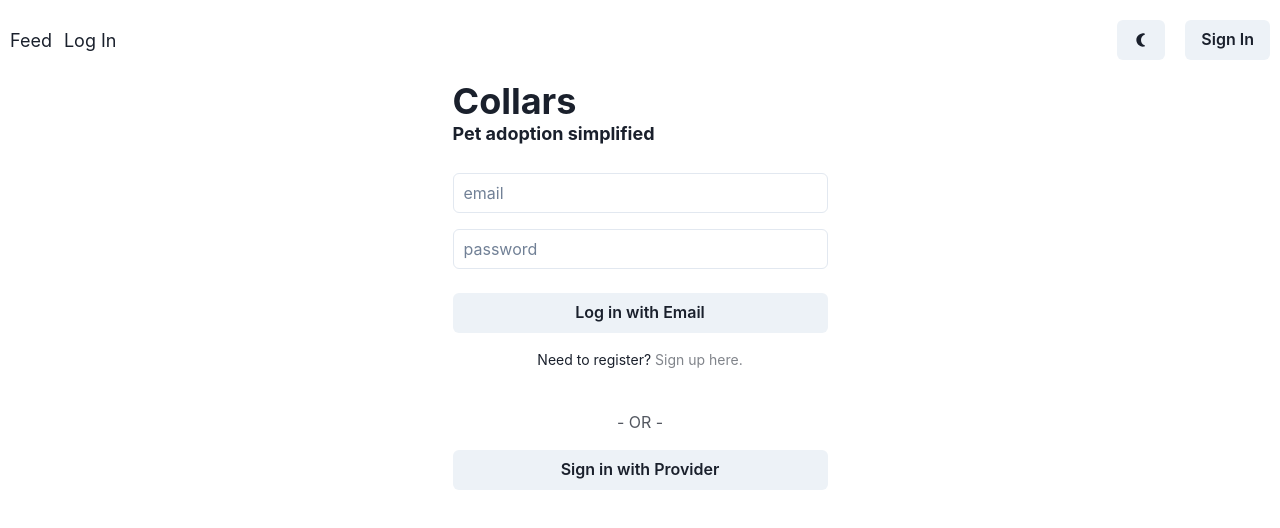
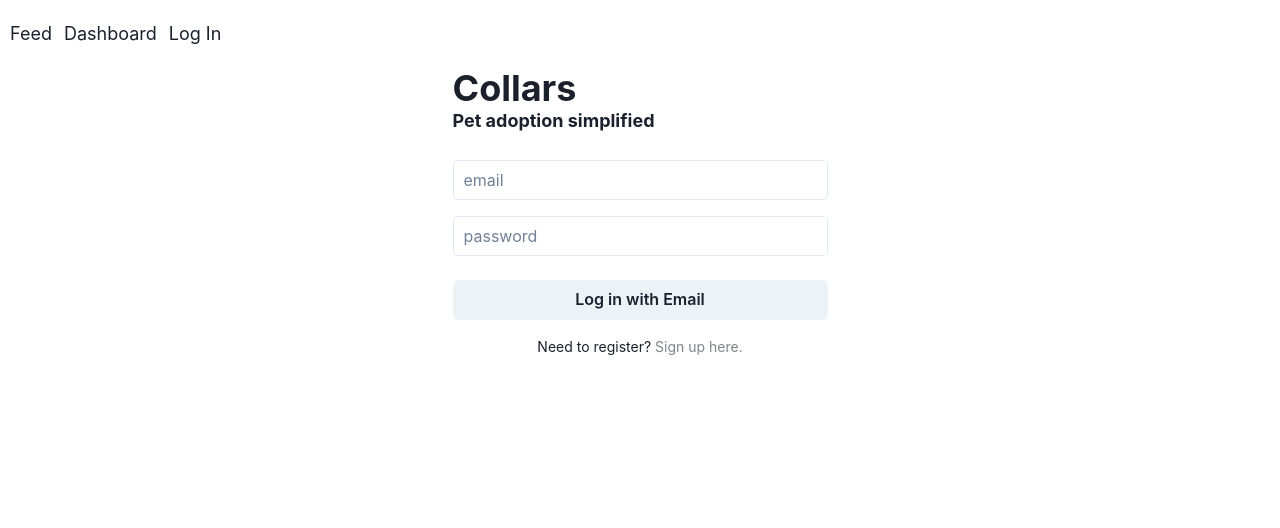
Before and after one commit to zakmayfield/collars-client, a Next.js app: page /login in a window 1280 px wide. Shown: the top 528 px of the page. Built offline with nearby package versions, Linux system fonts and the light colour scheme; no server answers.

Commit message:
revert next auth implementation

```diff
--- a/src/components/Dashboard/Dashboard.tsx
+++ b/src/components/Dashboard/Dashboard.tsx
@@ -1,11 +1,8 @@
 import { GET_USER } from '@/schema';
 import { useQuery } from '@apollo/client';
 import { List, ListItem, Box } from '@chakra-ui/react';
-import { useSession  } from 'next-auth/react';
 
 export function Dashboard() {
-  const { data: session, status } = useSession()
-
   const { data, loading, error } = useQuery(GET_USER);
 
   if (loading) return <div>loading...</div>;
@@ -32,7 +29,6 @@ export function Dashboard() {
             </ListItem>
           );
         })}
-        <ListItem></ListItem>
       </List>
     </>
   );
--- a/src/components/Nav/Nav.tsx
+++ b/src/components/Nav/Nav.tsx
@@ -13,19 +13,11 @@ import {
 import Link from 'next/link';
 import { useColorMode } from '@chakra-ui/react';
 import { MdNightlightRound, MdWbSunny } from 'react-icons/md';
-import { signIn, signOut, useSession } from 'next-auth/react';
 import { FaArrowDown, FaHamburger } from 'react-icons/fa';
 import { GiHamburgerMenu } from 'react-icons/gi';
 
 export const Nav = () => {
   const { toggleColorMode } = useColorMode();
-  const { data: session, status } = useSession();
-
-  const getUserSession = () => {
-    if (session) return session.user;
-  };
-
-  let userSession = getUserSession();
 
   return (
     <Box
@@ -40,40 +32,13 @@ export const Nav = () => {
         <ListItem fontSize='lg' pr='3'>
           <Link href='/'>Feed</Link>
         </ListItem>
-        {session && (
         <ListItem fontSize='lg' pr='3'>
           <Link href='/dashboard'>Dashboard</Link>
         </ListItem>
-        )}
-        {!session && (
         <ListItem fontSize='lg' pr='3'>
           <Link href='/login'>Log In</Link>
         </ListItem>
-        )}
       </List>
-
-      {status === 'authenticated' && (
-        <Box display='inline-block' flex='2' textAlign='right'>
-          Hello, <Text as='span'>{userSession?.name}</Text>
-        </Box>
-      )}
-
-      <Box display='inline-block' ml='5' textAlign='right'>
-        <Button onClick={toggleColorMode}>
-          {useColorModeValue(<MdNightlightRound />, <MdWbSunny />)}
-        </Button>
-      </Box>
-
-      <Button onClick={() => {
-        if (session) {
-          window.localStorage.clearItem('token')
-          signOut()
-        } else {
-          signIn()
-        }
-      }} ml='5'>
-        {session ? 'Sign Out' : 'Sign In'}
-      </Button>
     </Box>
   );
 };
--- a/src/components/User/Login.tsx
+++ b/src/components/User/Login.tsx
@@ -3,14 +3,11 @@ import { useRouter } from 'next/router';
 import useLoginForm from '@/hooks/useLoginForm';
 import { useAuth } from '@/auth';
 import { Input, Button, Box, Center, Heading, Text } from '@chakra-ui/react';
-import { signIn, useSession } from 'next-auth/react';
 import Link from 'next/link';
 
 export function Login() {
-  const { data: session, status } = useSession();
   const { login } = useAuth();
   const router = useRouter();
-
 
   const onSuccess = (data: LoginArgs) => {
     const { email, password } = data;
@@ -20,12 +17,12 @@ export function Login() {
       password,
     };
 
-    console.log('payload', payload)
+    console.log('payload', payload);
 
     login(payload)
       .then((res) => {
         console.log('res', res);
-        router.push('/dashboard');
+        // router.push('/dashboard');
       })
       .catch((error) => {
         console.log(`::: 🚫/mutation/login :::`, error);
@@ -84,16 +81,6 @@ export function Login() {
             </Text>
           </Box>
         </Box>
-
-        <Box textAlign='center' w='375px' mt='10' opacity='.75'>
-          - OR -
-        </Box>
-
-        <Box w='375px'>
-          <Button onClick={() => signIn()} w='100%' my='4'>
-            Sign in with Provider
-          </Button>
-        </Box>
       </Box>
     </Center>
   );
--- a/src/pages/_app.tsx
+++ b/src/pages/_app.tsx
@@ -1,6 +1,5 @@
 import { ChakraProvider } from '@chakra-ui/react';
 import { AuthProvider } from '@/auth';
-import { SessionProvider } from 'next-auth/react';
 import { theme } from '@/styles/theme';
 import { LayoutOne } from '@/components';
 import type { AppProps } from 'next/app';
@@ -9,7 +8,7 @@ import '@/styles/globals.css';
 import { Inter } from '@next/font/google';
 const inter = Inter({ subsets: ['latin'] });
 
-export default function App({ Component, pageProps: { session, ...pageProps } }: AppProps) {
+export default function App({ Component, pageProps }: AppProps) {
   return (
     <>
       <style jsx global>{`
@@ -19,11 +18,9 @@ export default function App({ Component, pageProps: { session, ...pageProps } }:
       `}</style>
       <ChakraProvider theme={theme}>
         <AuthProvider>
-          <SessionProvider session={session}>
-            <LayoutOne>
-              <Component {...pageProps} />
-            </LayoutOne>
-          </SessionProvider>
+          <LayoutOne>
+            <Component {...pageProps} />
+          </LayoutOne>
         </AuthProvider>
       </ChakraProvider>
     </>
```
Lines whose indentation alone changed are shown as unchanged.
